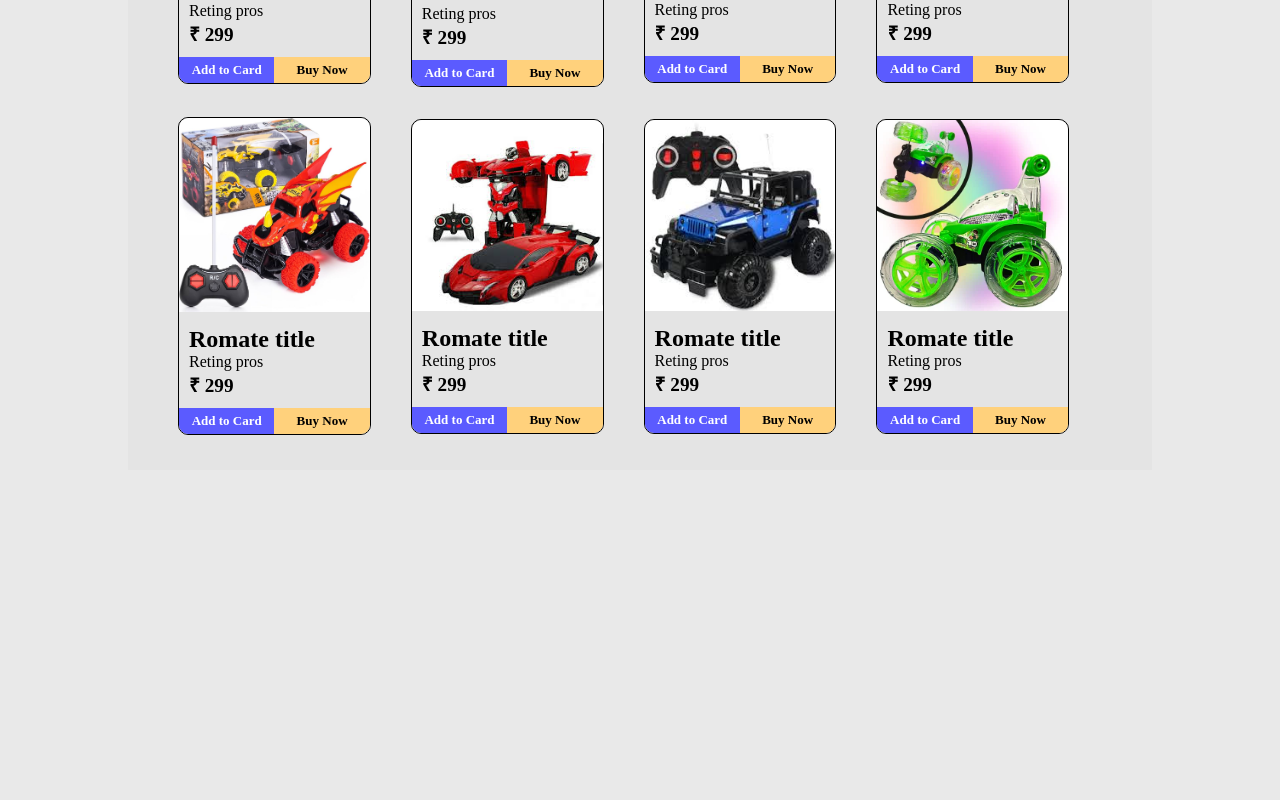
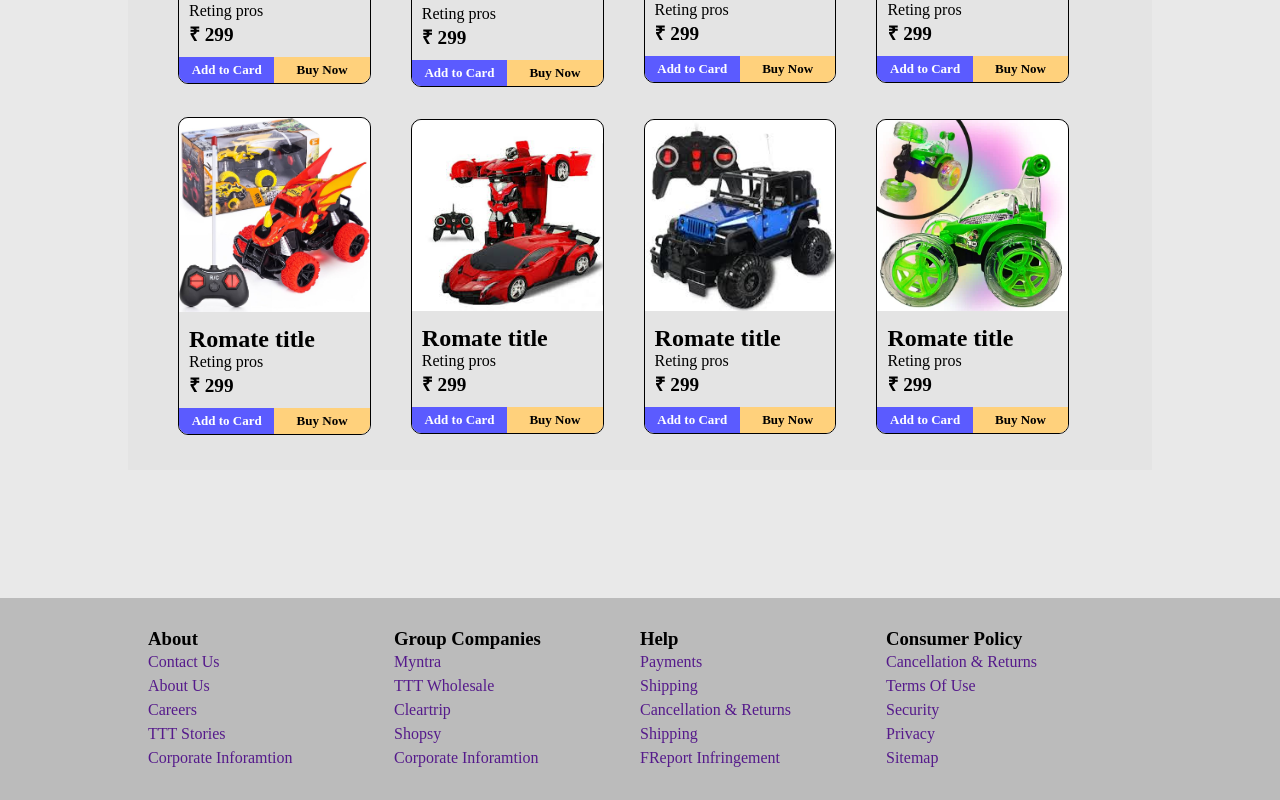
Before and after one commit to sumitdashrathgupta/Tic-Tac-Toy-Shop-Project, a React (Vite) app: page / in a window 1280 px wide. Shown: the part 923-1723 px from the top of the page. Before the commit the page ends 1521 px from the top, so only its background shows below. Built offline with nearby package versions, Linux system fonts and the light colour scheme; a web font is replaced by a local one.

Commit message:
Update footer

```diff
--- a/src/App.jsx
+++ b/src/App.jsx
@@ -2,7 +2,7 @@ import React from "react";
 import Navbar from "./Components/Navbar"
 import LandingPage from "./Components/Landing"
 import Products from "./Components/Products";
-// import Footer from "./Components/Footer"
+import Footer from "./Components/Footer"
 
 const App = () => {
     return (
@@ -10,7 +10,7 @@ const App = () => {
             <Navbar />
             <LandingPage />
             <Products />
-            {/* <Footer /> */}
+            <Footer />
         </>
     )
 }
--- a/src/Components/Footer.jsx
+++ b/src/Components/Footer.jsx
@@ -1,9 +1,47 @@
 import React from "react";
+import "../Style/Footer.css"
 
 const Footer = () => {
     return (
         <>
-            <h1>Footer</h1>
+            <footer className="footer">
+                <div className="footer-section">
+                    <div class="footer-card">
+                        <h3>About</h3>
+                        <a href="">Contact Us</a>
+                        <a href="">About Us</a>
+                        <a href="">Careers</a>
+                        <a href="">TTT Stories</a>
+                        <a href="">Corporate Inforamtion</a>
+                    </div>
+                    <div class="footer-card">
+                        <h3>Group Companies</h3>
+                        <a href="">Myntra</a>
+                        <a href="">TTT Wholesale</a>
+                        <a href="">Cleartrip</a>
+                        <a href="">Shopsy</a>
+                        <a href="">Corporate Inforamtion</a>
+
+                    </div>
+                    <div class="footer-card">
+                        <h3>Help</h3>
+                        <a href="">Payments</a>
+                        <a href="">Shipping</a>
+                        <a href="">Cancellation & Returns</a>
+                        <a href="">Shipping</a>
+                        <a href="">FReport Infringement</a>
+
+                    </div>
+                    <div class="footer-card">
+                        <h3>Consumer Policy</h3>
+                        <a href="">Cancellation & Returns</a>
+                        <a href="">Terms Of Use</a>
+                        <a href="">Security</a>
+                        <a href="">Privacy</a>
+                        <a href="">Sitemap</a>
+                    </div>
+                </div>
+            </footer>
         </>
     )
 }
--- /dev/null
+++ b/src/Style/Footer.css
@@ -0,0 +1,35 @@
+.footer {
+    width: 100%;
+    height: 100%;
+    background-color: rgb(187, 187, 187);
+}
+
+.footer-section {
+    width: 80%;
+    margin: 0px auto;
+    display: grid;
+    grid-template-columns: repeat(4, 1fr);
+    padding: 0px 20px;
+}
+
+.footer-card {
+    display: flex;
+    align-items: start;
+    justify-content: start;
+    flex-direction: column;
+    padding: 30px 0px;
+
+    & a {
+        text-decoration: none;
+        margin: 3px 0px;
+    }
+}
+
+@media only screen and (max-width: 800px) {
+    .footer-section {
+        width: 90%;
+        margin: 0px auto;
+        display: grid;
+        grid-template-columns: repeat(2, 1fr);
+    }
+}
```
